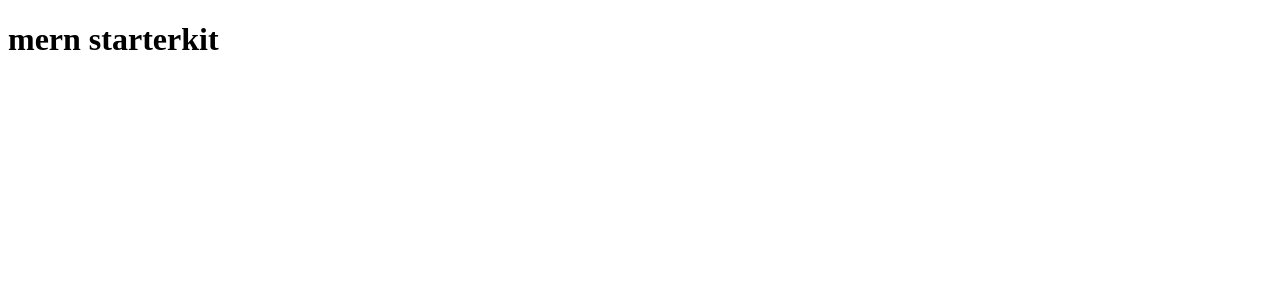
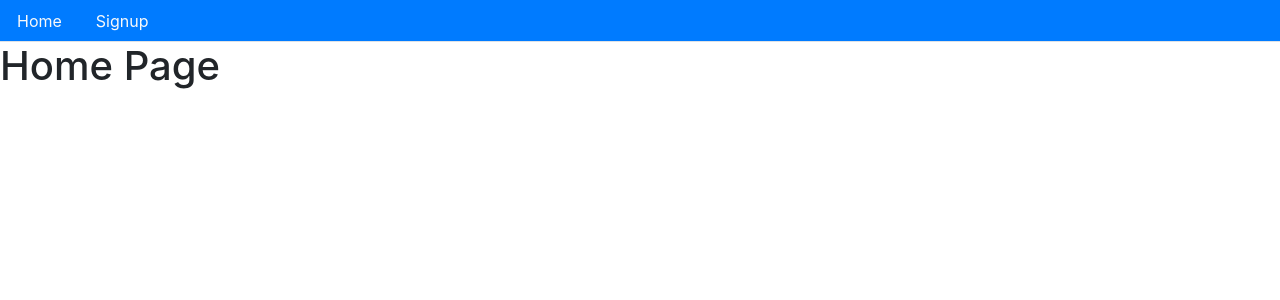
Before and after one commit to JadeHendricks/mern-starterkit, a React (Create React App) app in the folder client/: page / in a window 1280 px wide. Shown: the top 300 px of the page. Built offline with nearby package versions, Linux system fonts and the light colour scheme; the HTML template or start-up script is replaced by a standard one.

Commit message:
intial react components setup

```diff
--- a/client/package.json
+++ b/client/package.json
@@ -6,9 +6,12 @@
     "@testing-library/jest-dom": "^4.2.4",
     "@testing-library/react": "^9.5.0",
     "@testing-library/user-event": "^7.2.1",
+    "axios": "^0.19.2",
     "react": "^16.13.1",
     "react-dom": "^16.13.1",
-    "react-scripts": "3.4.1"
+    "react-router-dom": "^5.2.0",
+    "react-scripts": "3.4.1",
+    "react-toastify": "^6.0.6"
   },
   "scripts": {
     "start": "react-scripts start",
--- a/client/public/index.html
+++ b/client/public/index.html
@@ -8,10 +8,14 @@
     <meta name="description" content="Web site created using create-react-app"/>
     <link rel="apple-touch-icon" href="%PUBLIC_URL%/logo192.png" />
     <link rel="manifest" href="%PUBLIC_URL%/manifest.json" />
+    <link rel="stylesheet" href="https://stackpath.bootstrapcdn.com/bootstrap/4.5.0/css/bootstrap.min.css" integrity="sha384-9aIt2nRpC12Uk9gS9baDl411NQApFmC26EwAOH8WgZl5MYYxFfc+NcPb1dKGj7Sk" crossorigin="anonymous">
     <title>Mern Starterkit</title>
   </head>
   <body>
     <noscript>You need to enable JavaScript to run this app.</noscript>
     <div id="root"></div>
+    <script src="https://code.jquery.com/jquery-3.5.1.slim.min.js" integrity="sha384-DfXdz2htPH0lsSSs5nCTpuj/zy4C+OGpamoFVy38MVBnE+IbbVYUew+OrCXaRkfj" crossorigin="anonymous"></script>
+    <script src="https://cdn.jsdelivr.net/npm/popper.js@1.16.0/dist/umd/popper.min.js" integrity="sha384-Q6E9RHvbIyZFJoft+2mJbHaEWldlvI9IOYy5n3zV9zzTtmI3UksdQRVvoxMfooAo" crossorigin="anonymous"></script>
+    <script src="https://stackpath.bootstrapcdn.com/bootstrap/4.5.0/js/bootstrap.min.js" integrity="sha384-OgVRvuATP1z7JjHLkuOU7Xw704+h835Lr+6QL9UvYjZE3Ipu6Tp75j7Bh/kR0JKI" crossorigin="anonymous"></script>
   </body>
 </html>
--- a/client/src/App.js
+++ b/client/src/App.js
@@ -1,9 +1,22 @@
-import React from 'react';
+import React, { Fragment } from 'react';
 import './App.css';
+import { BrowserRouter as Router, Switch, Route } from 'react-router-dom';
+import Navigation from './layouts/Navigation';
+import Base from './layouts/Base';
+import Signup from './components/auth/Signup';
 
 function App() {
   return (
-    <h1>mern starterkit</h1>
+    <Router>
+      <Fragment>
+        <Navigation />
+        <Switch>
+          <Route path='/' exact component={ Base } />
+          <Route path='/signup' exact component={ Signup } />
+          <Route path='/signin' exact component={ Base } />
+        </Switch>
+      </Fragment>
+    </Router>
   );
 }
 
--- /dev/null
+++ b/client/src/components/auth/Signup.js
@@ -0,0 +1,19 @@
+import React, { Fragment, useState } from 'react';
+import { Link, Redirect } from 'react-router-dom';
+import axios from 'axios';
+import { ToastContainer, toast } from 'react-toastify';
+import 'react-toastify/dist/ReactToastify.min.css';
+
+const Signup = () => {
+
+    const [] = useState({});
+
+    return (
+        <Fragment>
+            <ToastContainer />
+            <h1>Signup</h1>
+        </Fragment>
+    )
+}
+
+export default Signup;
--- /dev/null
+++ b/client/src/layouts/Base.js
@@ -0,0 +1,9 @@
+import React from 'react';
+
+const Base = () => {
+    return (
+        <h1>Home Page</h1>
+    )
+}
+
+export default Base;
--- /dev/null
+++ b/client/src/layouts/Navigation.js
@@ -0,0 +1,17 @@
+import React from 'react';
+import { Link } from 'react-router-dom';
+
+const Navigation = () => {
+    return (
+        <ul className='nav nav-tabs bg-primary'>
+            <li className='nav-item'>
+                <Link to='/' className='nav-link text-light'>Home</Link>
+            </li>
+            <li className='nav-item'>
+                <Link to='/signup' className='nav-link text-light'>Signup</Link>
+            </li>
+        </ul>
+    )
+}
+
+export default Navigation;
```
Also changed, not shown: 1 other file (tests, documents, lock files or other folders).
